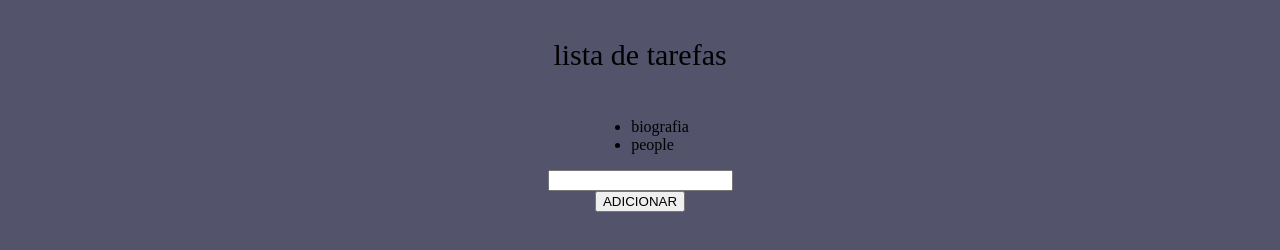
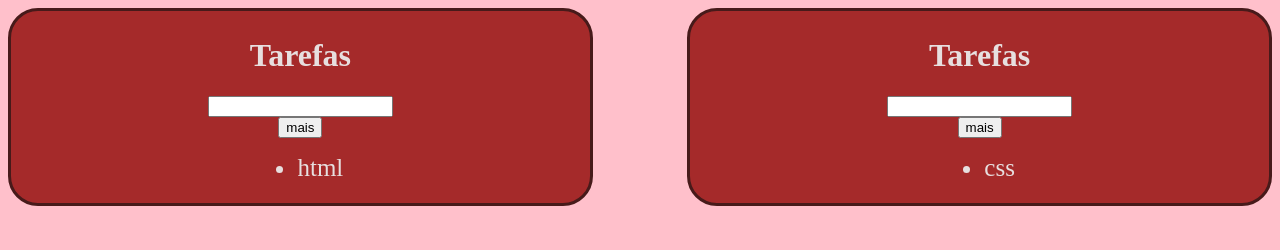
Before and after one commit to Leenduque/lista, a plain HTML site: page lista/lista/index.html in a window 1280 px wide. Drawn offline with Linux system fonts and the light colour scheme.

Commit message:
Fiz a segunda lista funcionar

```diff
--- a/lista/lista/index.html
+++ b/lista/lista/index.html
@@ -1,36 +1,103 @@
-<!DOCTYPE html>
+<!Doctype html>
 <html>
     <head>
-        <title>lista</title>
-        <link rel="stylesheet" href="style.css">
+        <title>lista 1</title>
+        <style>
+            li{
+                font-size: 25px;
+            }
+            body{
+                background-color: pink;
+            }
+
+            .lista{
+                width: 45%;
+                background-color: brown;
+                color: rgb(231, 223, 223);
+                padding: 5px;
+                border-radius: 30px;
+                border: 3px solid rgb(71, 26, 26);
+                display: grid;
+                place-items: center;
+            }
+            .lista2{
+                width: 45%;
+                background-color: brown;
+                padding: 5px;
+                border-radius: 30px;
+                color: rgb(231, 223, 223);
+                border: 3px solid rgb(71, 26, 26);
+                display: grid;
+                place-items: center;
+            }
+            .container{
+                display: flex;
+                justify-content: space-between;
+            }
+        </style>
     </head>
     <body>
-      <p>lista de tarefas</p>
-      <ul>
-          <li>biografia</li>
-          <li>people</li>
+
+        <div class="container">
+            <div class="lista">
+                <h1>Tarefas</h1>
+                <input id="l1" >
+                <button onclick="add()">mais</button>
+                <ul id="lista1">
+                    <li>html</li>
                 </ul>
-      <input>
-      <button onclick="add()">ADICIONAR</button>
+            </div>
+
+
+            <div class="lista2">
+                <h1>Tarefas</h1>
+                <input id="l2">
+                <button onclick="adt()">mais</button>
+                <ul id="lista2">
+                    <li>css</li>
+                </ul >
+            </div>
+        </div>
+
     <script>
 
         function add() {
-          const ul = document.querySelector("ul")
-          const input = document.querySelector("input")
+            const ul = document.getElementById('lista1')
+            const input = document.getElementById('l1')
             const tarefa = input.value
 
             const li = document.createElement("li")
             li.innerText = tarefa
             ul.appendChild(li)
+            input.value = ""
 
+
+
+            console.log()
+        }
+
+       function adt() {
+            const ul = document.getElementById("lista2")
+            const input = document.getElementById("l2")
+            const tarefa = input.value
+
+            const li = document.createElement("li")
+            li.innerText = tarefa
+            ul.appendChild(li)
             input.value = ""
+
+            const ap = document.createElement("button")
+            ap.innerText = "remover"
+
+
+        }
 
 
 
 
 
-        }
+
+
     </script>
     </body>
-
 </html>
```
Also changed, not shown: 2 other files. Lines whose indentation alone changed are shown as unchanged.
